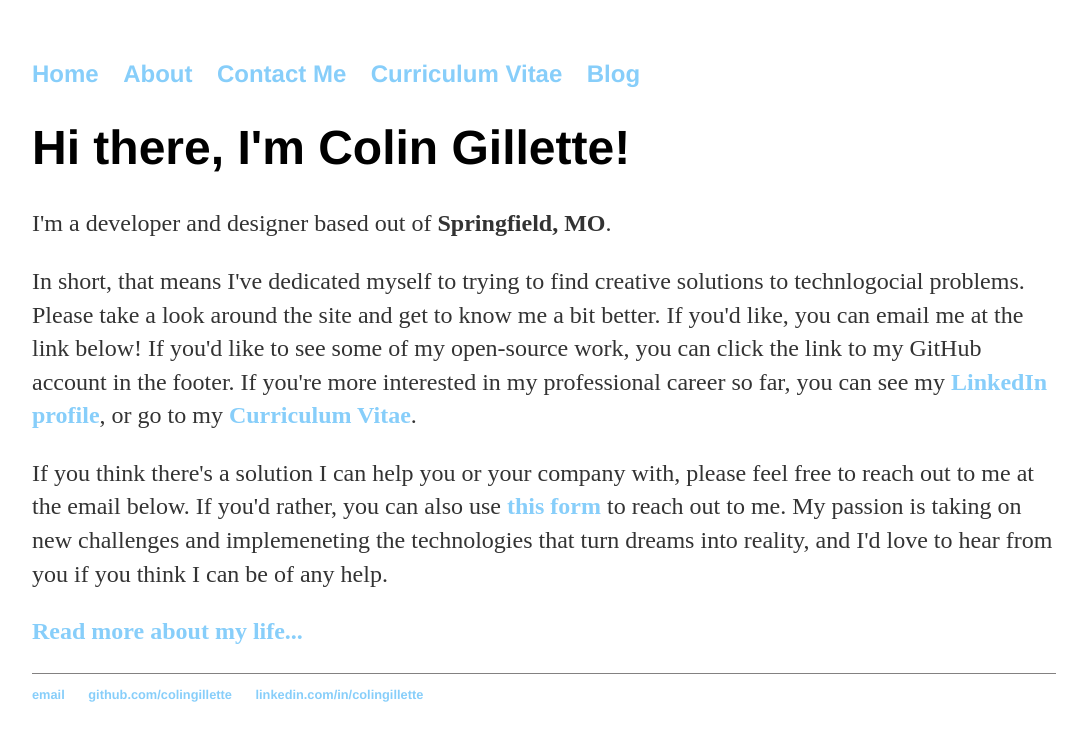
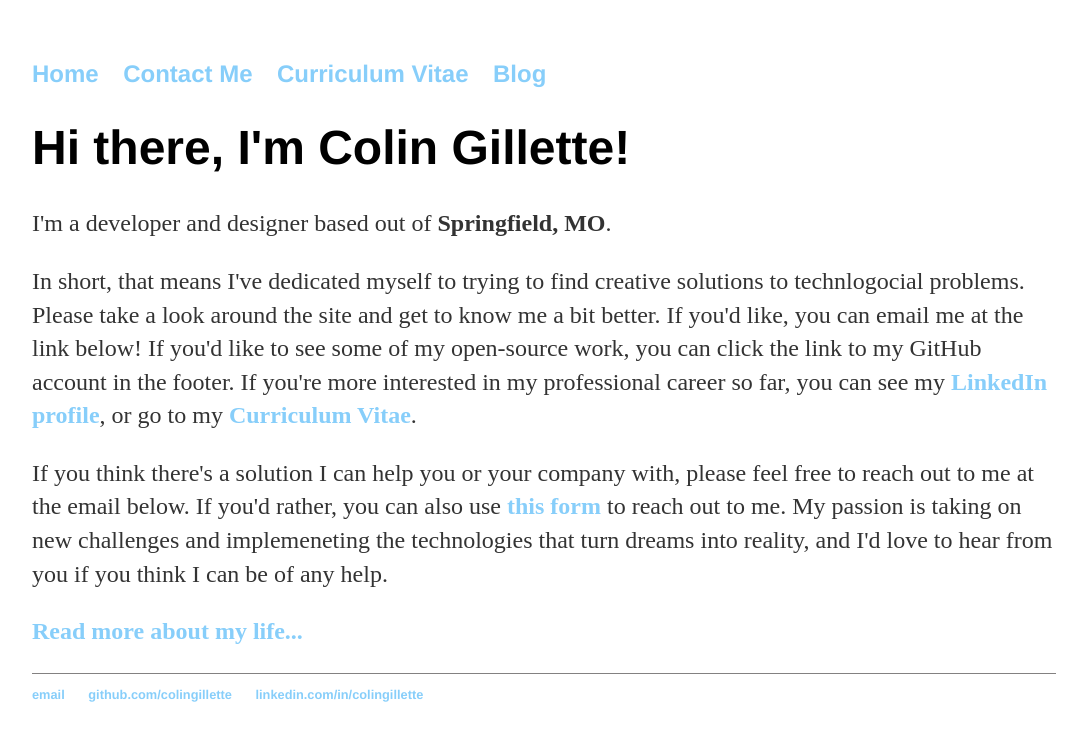
Before and after one commit to colingillette/colingillette.github.io, a Jekyll site: the page built from index.html, in a window 1280 px wide. Shown: the top 741 px of the page, without its empty margins (96-1178 px from the left). Built offline with Jekyll 4.4.1, drawn with Linux system fonts in a browser that asks for light colours.

Commit message:
drop about page

```diff
--- a/_layouts/default.html
+++ b/_layouts/default.html
@@ -9,7 +9,6 @@
 		<nav>
     		<ul>
         		<li><a class="top-nav" href="/">Home</a></li>
-				<li><a class="top-nav" href="/about">About</a></li>
 	        	<li><a class="top-nav" href="/contact">Contact Me</a></li>
         		<li><a class="top-nav" href="/cv">Curriculum Vitae</a></li>
         		<li><a class="top-nav" href="/blog">Blog</a></li>
--- a/about/index.html
+++ /dev/null
@@ -1,5 +0,0 @@
----
-layout: default
-title: Colin Gillette
----
-<h1>{{ page.title }}</h1>
```
